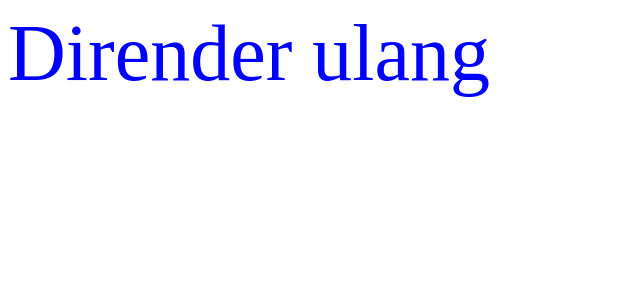
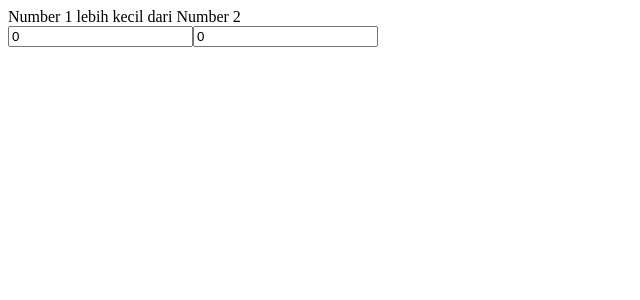
Before and after one commit to galihroswandi/learn-vuejs, a Vue app: page / in a window 1280 px wide. Shown: the top 300 px of the page, without its empty margins (0-640 px from the left). Built offline with nearby package versions, Linux system fonts and the light colour scheme.

Commit message:
feat: Video 14 Computed (#14)

```diff
--- a/src/App.vue
+++ b/src/App.vue
@@ -1,14 +1,26 @@
 <template>
-  <div v-html="message"></div>
+  <div>{{ total }}</div>
+
+  <input v-model="num1" type="number" />
+  <input v-model="num2" type="number" />
 </template>
 
 <script>
 export default {
   data() {
     return {
-      message:
-        "<span style='color: blue; font-size: 5rem;'>Dirender ulang</span>",
+      num1: 0,
+      num2: 0,
     };
+  },
+  computed: {
+    total() {
+      if (this.num1 > this.num2) {
+        return "Number 1 lebih besar dari Number 2";
+      } else {
+        return "Number 1 lebih kecil dari Number 2";
+      }
+    },
   },
 };
 </script>
```
